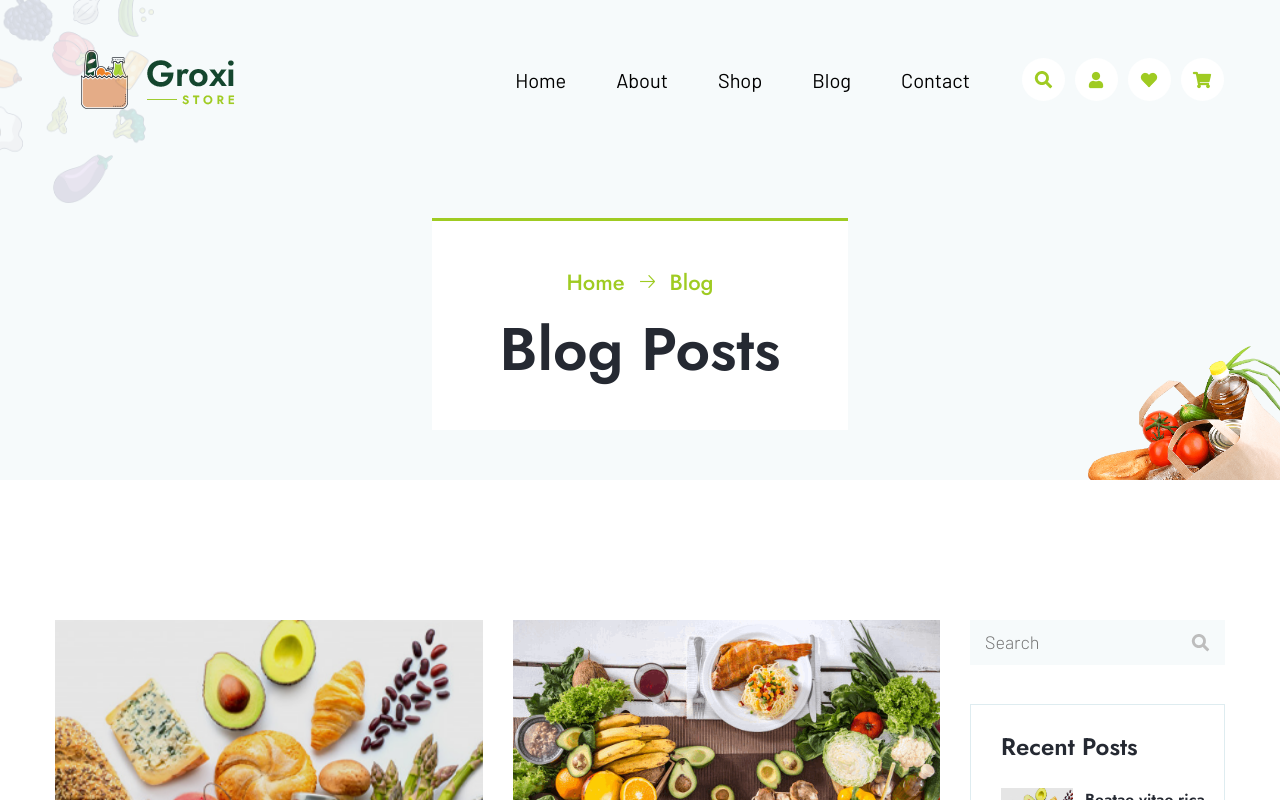
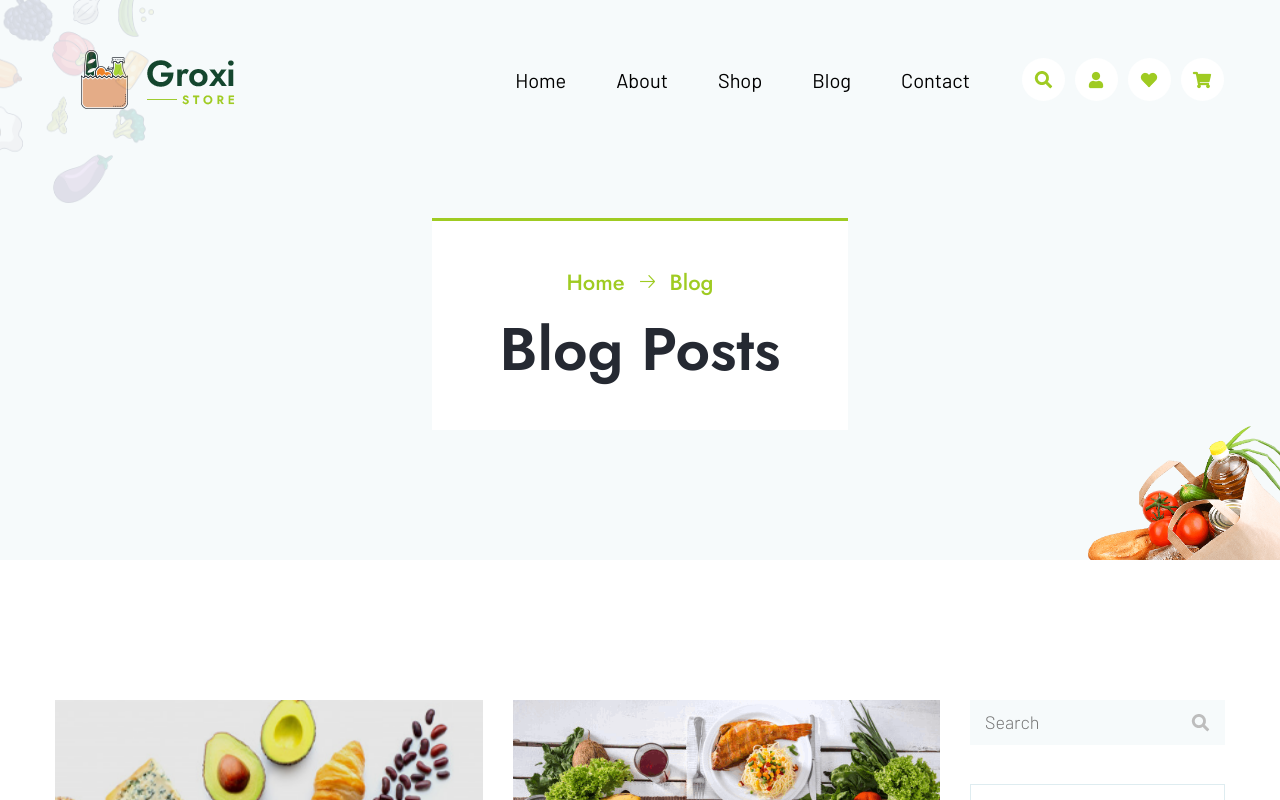
Before and after one commit to ilya-ozerov/groxi, a React (Create React App) app: page /blog in a window 1280 px wide. Shown: the top 800 px of the page. Built offline with nearby package versions, Linux system fonts and the light colour scheme.

Commit message:
Increaced bottom padding of <Banner>

```diff
--- a/src/сomponents/common/Banner/Banner.scss
+++ b/src/сomponents/common/Banner/Banner.scss
@@ -1,6 +1,6 @@
 .banner {
     background-color: #f6fafb;
-    padding: 50px 0px;
+    padding: 50px 0px 130px 0px;
     position: relative;
     min-height: 50vh;
     &__products-bag-background {
```
